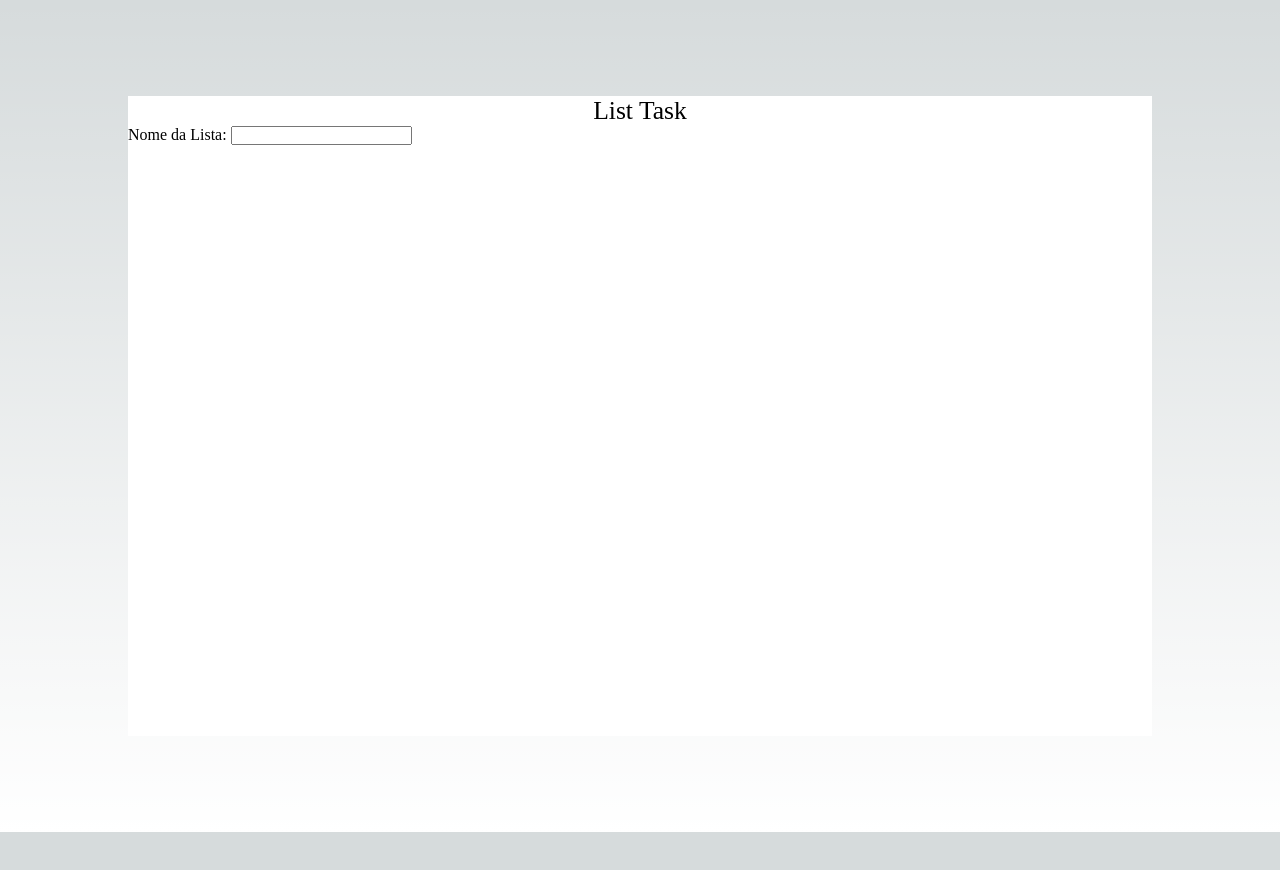
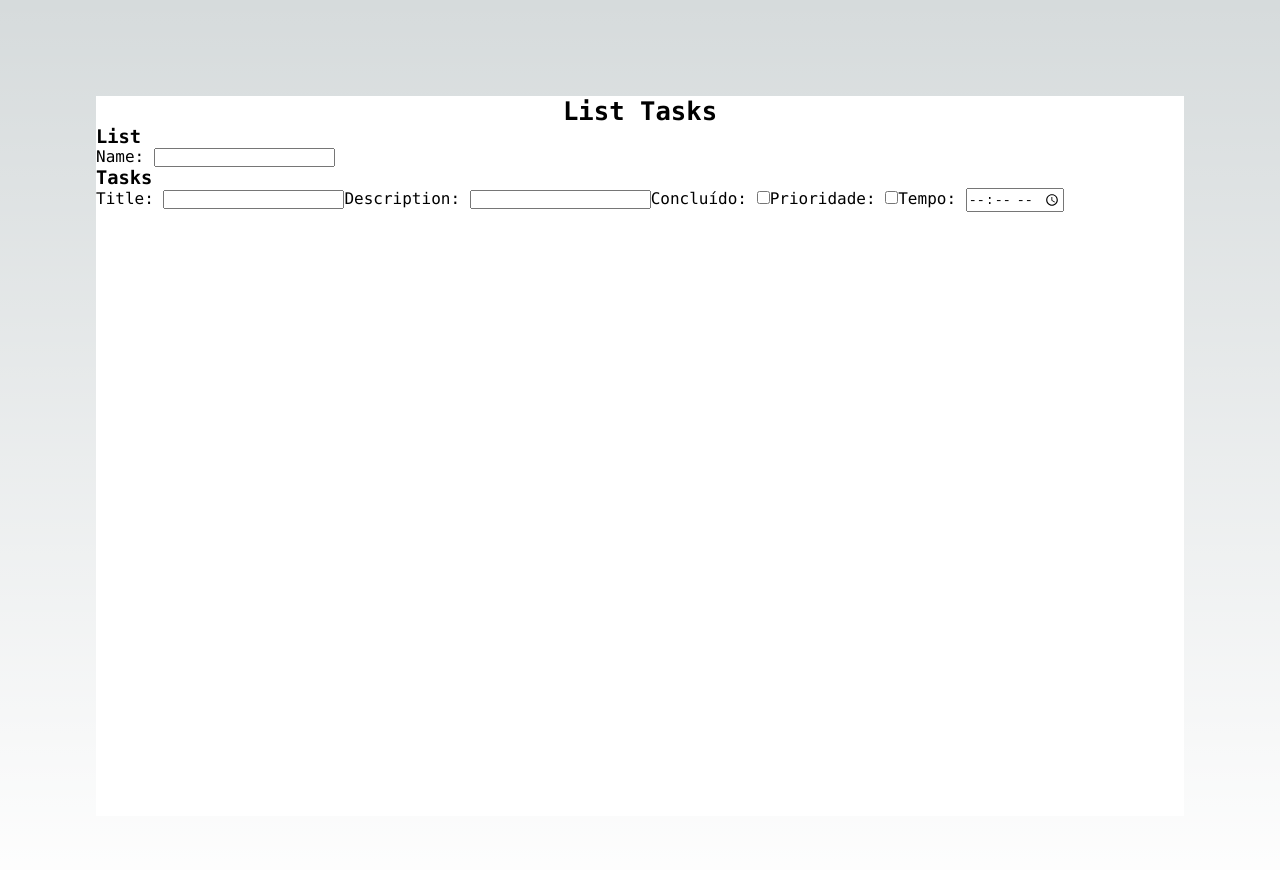
Before and after one commit to olliso17/task_go, a Next.js app in the folder front_end/: page / in a window 1280 px wide. Shown: the top 870 px of the page. Before the commit the page ends 832 px from the top, so only its background shows below. Built offline with nearby package versions, Linux system fonts and the light colour scheme.

Commit message:
feat(front_end): update index

```diff
--- a/front_end/package.json
+++ b/front_end/package.json
@@ -1,5 +1,5 @@
 {
-  "name": "list-tasks",
+  "name": "front_end",
   "version": "0.1.0",
   "private": true,
   "scripts": {
@@ -10,7 +10,7 @@
   },
   "dependencies": {
     "@next/font": "13.1.6",
-    "@types/node": "18.11.19",
+    "@types/node": "18.13.0",
     "@types/react": "18.0.27",
     "@types/react-dom": "18.0.10",
     "eslint": "8.33.0",
--- a/front_end/src/pages/index.tsx
+++ b/front_end/src/pages/index.tsx
@@ -1,5 +1,4 @@
 import Head from 'next/head'
-import Image from 'next/image'
 import { Inter } from '@next/font/google'
 import styles from '@/styles/Home.module.css'
 
@@ -9,16 +8,30 @@ export default function Home() {
   return (
     <>
       <Head>
-        <title>Create Next App</title>
+        <title>Lists Tasks</title>
         <meta name="description" content="Generated by create next app" />
         <meta name="viewport" content="width=device-width, initial-scale=1" />
         <link rel="icon" href="/favicon.ico" />
       </Head>
       <main className={styles.main}>
         <div className={styles.description}>
-            <p className={styles.title}>List Task</p>
-            <span>Nome da Lista: <input type="text" /></span>
+          <h1 className={styles.title}>
+            List Tasks
+          </h1>
+          <div>
+            <h3>List</h3>
+            <span>Name: <input type="text" /></span>
+          </div>
+          <div>
+            <h3>Tasks</h3>
+            <span>Title: <input type="text" /></span>
+            <span>Description: <input type="text" /></span>
+            <span>Concluído: <input type="checkbox" /></span>
+            <span>Prioridade: <input type="checkbox" /></span>
+            <span>Tempo: <input type="time" min="00:00" max="23:00"/></span>
 
+
+          </div>
         </div>
       </main>
     </>
--- a/front_end/src/styles/Home.module.css
+++ b/front_end/src/styles/Home.module.css
@@ -1,26 +1,23 @@
 .main {
   display: flex;
-  flex-direction: column;
-  justify-content: space-between;
+  justify-content: center;
   align-items: center;
   padding: 6rem;
   min-height: 100vh;
 }
 
 .description {
-  width: 80vw;
-  height: 80vh;
-  background: white;
+  width: 90vw;
+  height: 90vh;
+  background-color: white;
   justify-content: center;
   align-items: center;
+  z-index: 2;
+  font-family: var(--font-mono);
 
 }
 
 .title{
+  font-size: 2vw;
   text-align: center;
-  font-size: 2vw;
 }
-.inputs{
-  text-align: center;
-  font-size: 0.5vw;
-}
```
Also changed, not shown: 1 other file (tests, documents, lock files or other folders).
